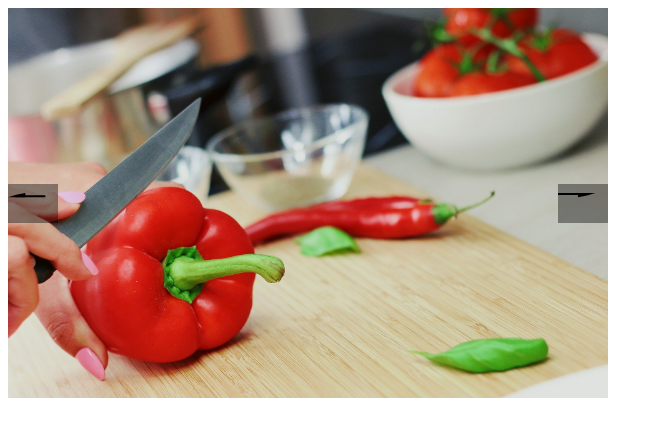
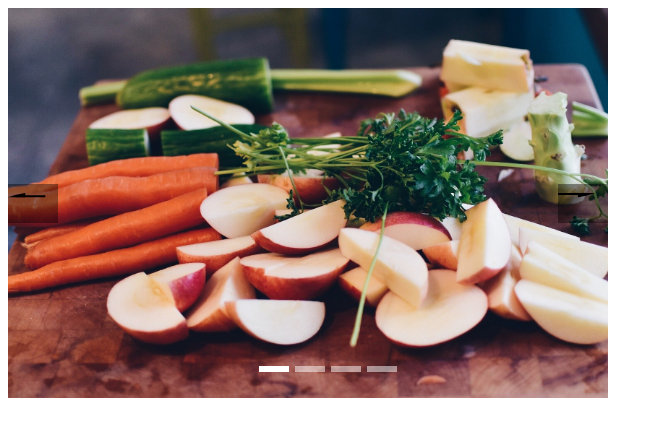
Before and after one commit to MBoddah/bod-slider, a plain HTML site: page index.html in a window 1280 px wide. Shown: the whole page, without its empty margins (0-663 px from the left). Drawn offline with Linux system fonts and the light colour scheme.

Commit message:
activated slider, buttons, dots

```diff
--- a/script.js
+++ b/script.js
@@ -3,6 +3,8 @@
 function slider( {
     selectors,   // Object of selectors Required: slide, container
     slidesList,  // Array of slide objects. Required properties: imgPath, alt.
+    startSlideIndex,  //Index of start slide
+    activateNavigationDots, // Expects true for creating navigation dots
     activateLoop,
     actuvateAutoTurning,
     activateLinks,
@@ -48,23 +50,50 @@ function slider( {
         }
     }
 
-    slidesList.forEach(slide => {
+    slidesList.forEach(slide => {           // Creates slides from array of slides and renders it
         new sliderItem(slide).render();
     });
 
     const slider = document.querySelector(bodSelectors.sliderSelector),
         slides = document.querySelectorAll(bodSelectors.slidesSelector),
         slidesWrapper = document.querySelector(bodSelectors.wrapperSelector) || createSliderElement(slider, bodSelectors.wrapperSelector),
-        slidesInner = document.querySelector(bodSelectors.innerSelector) || createSliderElement(slidesWrapper, bodSelectors.innerSelector),
+        sliderInner = document.querySelector(bodSelectors.innerSelector) || createSliderElement(slidesWrapper, bodSelectors.innerSelector),
         arrowPrev = document.querySelector(bodSelectors.prevArrowSelector) || createSliderElement(slidesWrapper, bodSelectors.prevArrowSelector),
         arrowNext = document.querySelector(bodSelectors.nextArrowSelector) || createSliderElement(slidesWrapper , bodSelectors.nextArrowSelector);
 
-    slidesInner.style.width = slides.length * 100 + '%';
-    slidesInner.style.display = 'flex';
-    slidesInner.style.transition = '.5s all';
+    sliderInner.style.width = slides.length * 100 + '%';        // Inits slider
+    sliderInner.style.display = 'flex';
+    sliderInner.style.transition = '.5s all';
     slidesWrapper.style.overflow = 'hidden';
 
+    let currentSlide = startSlideIndex - 1 || 0;
+    const width = window.getComputedStyle(slidesWrapper).width,
+        indicators = [];
+    let offset = width.replace(/\D/g, '')*currentSlide;
+
+    sliderInner.style.transform = `translateX(-${offset}px)`;
+
     renderArrows(leftArrowImg, rightArrowImg, arrowPrev, arrowNext);
+
+    if (activateNavigationDots === true) {
+        createDots(slides, indicators, slider);
+    }
+
+    arrowPrev.addEventListener('click', () =>{
+        [currentSlide, offset] = showSlide(slides, --currentSlide, offset, width , sliderInner, indicators)
+    })
+
+    arrowNext.addEventListener('click', () =>{
+        [currentSlide, offset] = showSlide(slides, ++currentSlide, offset, width , sliderInner, indicators)
+    })
+
+
+    indicators.forEach( (dot) => {
+        dot.addEventListener('click', (e) => {
+            const slideTo = e.target.getAttribute('data-slide-to');
+            [currentSlide, offset] = showSlide(slides, slideTo - 1, offset, width , sliderInner, indicators)
+        })
+    })
 
     function createSliderElement(parentElement, elementClass) {
         const newElement = document.createElement('div');
@@ -93,6 +122,47 @@ function slider( {
         leftContainer.append(left);
         rightContainer.append(right);
     }
+
+    function createDots(slides, indicators, slider) {
+        const dots = document.createElement('ol');
+
+        dots.classList.add('slider__indicators');
+        slider.append(dots);
+
+        for (let i = 0; i < slides.length; i++) {
+            const dot = document.createElement('li');
+            dot.setAttribute('data-slide-to', i + 1);
+            dot.classList.add('slider__dot');
+
+            if ( i == 0) {
+                dot.style.opacity = 1;
+            }
+
+            dots.append(dot);
+            indicators.push(dot);
+        }
+    }
+
+    function showSlide(slides, slideIndex, offset, width, sliderInner, indicators) {
+
+        if (slideIndex < 0) {
+            slideIndex = slides.length - 1;
+        }
+
+        if (slideIndex == slides.length) {
+            slideIndex = 0;
+        }
+
+        offset = width.replace(/\D/g, '')*slideIndex;
+        sliderInner.style.transform = `translateX(-${offset}px)`;
+
+        if(indicators.length > 0) {
+            indicators.forEach( (dot) => dot.style.opacity = '.5');
+            indicators[slideIndex].style.opacity = 1;
+        }
+
+        return [slideIndex, offset];
+    }
 }
 
 const selectors = {
@@ -113,5 +183,7 @@ slider({
     selectors,
     slidesList,
     leftArrowImg: 'icons/left.svg',
-    rightArrowImg: 'icons/right.svg'
+    rightArrowImg: 'icons/right.svg',
+    startSlideIndex: 2,
+    activateNavigationDots: true
 });
--- a/style.css
+++ b/style.css
@@ -1,4 +1,5 @@
 .slider {
+    position: relative;
     margin: 0;
     padding: 0;
     width: 600px;
@@ -50,3 +51,32 @@
     left: 0;
     background-color: rgba(0,0,0,.4);
 }
+
+.slider__indicators{
+    position: absolute;
+    right: 0;
+    bottom: 0;
+    left: 0;
+    z-index: 15;
+    display: flex;
+    justify-content: center;
+    margin-right: 15%;
+    margin-left: 15%;
+    list-style: none;
+}
+
+.slider__dot {
+    box-sizing: content-box;
+    flex: 0 1 auto;
+    width: 30px;
+    height: 6px;
+    margin-right: 3px;
+    margin-left: 3px;
+    cursor: pointer;
+    background-color: #fff;
+    background-clip: padding-box;
+    border-top: 10px solid transparent;
+    border-bottom: 10px solid transparent;
+    opacity: .5;
+    transition: opacity .6s ease;
+}
```
